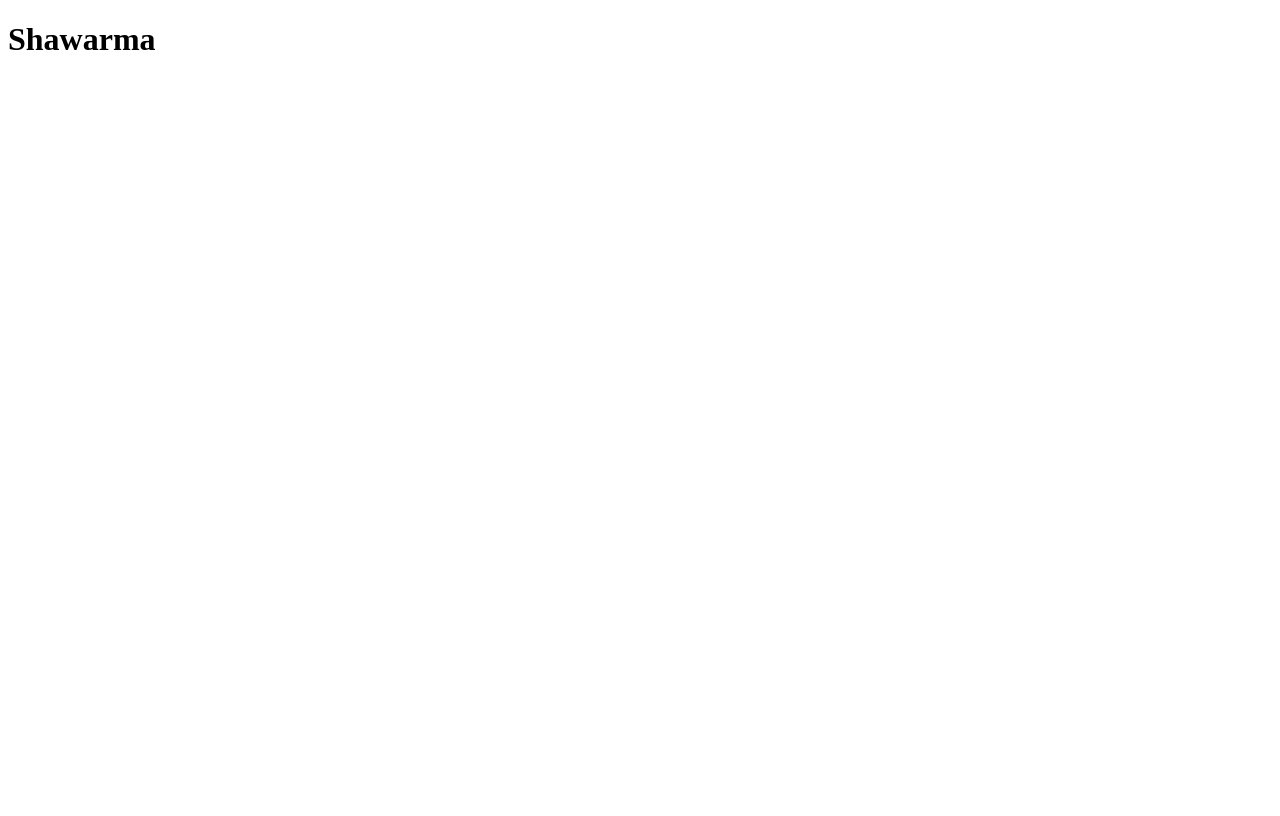
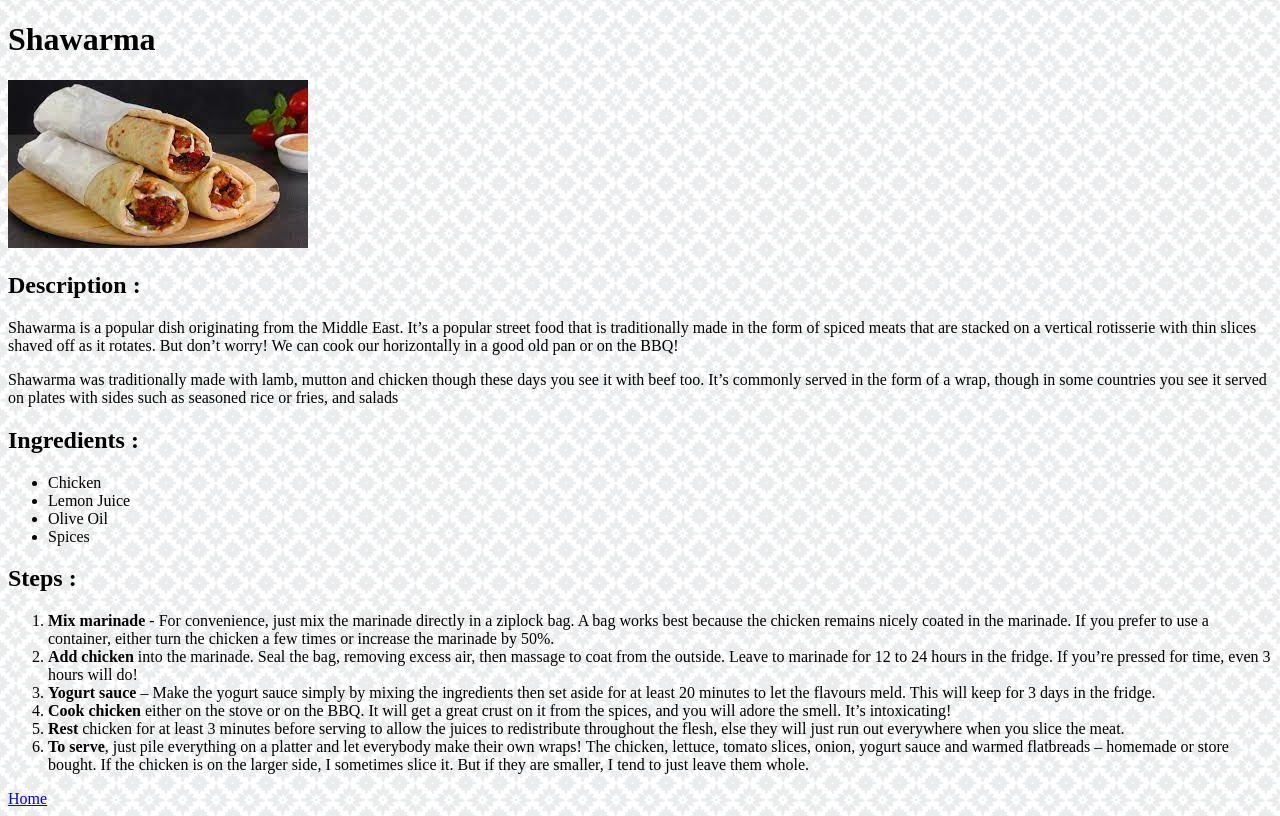
Before and after one commit to tomz005/odin-recipes, a plain HTML site: page recipes/shawarma.html in a window 1280 px wide. Drawn offline with Linux system fonts and the light colour scheme.

Commit message:
Add details of shawarma recipe

```diff
--- a/recipes/shawarma.html
+++ b/recipes/shawarma.html
@@ -4,7 +4,32 @@
     <meta charset="UTF-8">
     <title>Shawarma</title>
 </head>
-<body>
+<body style="background-image:url(../images/bg.png)">
     <h1>Shawarma</h1>
+    <img src="../images/shawarma.jpeg">
+    <h2>Description : </h2>
+        <p>
+            Shawarma is a popular dish originating from the Middle East. It’s a popular street food that is traditionally made in the form of spiced meats that are stacked on a vertical rotisserie with thin slices shaved off as it rotates. But don’t worry! We can cook our horizontally in a good old pan or on the BBQ!
+        </p>
+        <p>
+            Shawarma was traditionally made with lamb, mutton and chicken though these days you see it with beef too. It’s commonly served in the form of a wrap, though in some countries you see it served on plates with sides such as seasoned rice or fries, and salads
+        </p>
+    <h2>Ingredients : </h2>
+        <ul>
+            <li>Chicken</li>
+            <li>Lemon Juice</li>
+            <li>Olive Oil</li>
+            <li>Spices</li>
+        </ul>
+    <h2>Steps : </h2>
+        <ol>
+            <li><strong>Mix marinade</strong> - For convenience, just mix the marinade directly in a ziplock bag. A bag works best because the chicken remains nicely coated in the marinade. If you prefer to use a container, either turn the chicken a few times or increase the marinade by 50%.</li>
+            <li><strong>Add chicken</strong> into the marinade. Seal the bag, removing excess air, then massage to coat from the outside. Leave to marinade for 12 to 24 hours in the fridge. If you’re pressed for time, even 3 hours will do!</li>
+            <li><strong>Yogurt sauce </strong>– Make the yogurt sauce simply by mixing the ingredients then set aside for at least 20 minutes to let the flavours meld. This will keep for 3 days in the fridge.</li>
+            <li><strong>Cook chicken</strong> either on the stove or on the BBQ. It will get a great crust on it from the spices, and you will adore the smell. It’s intoxicating!</li>
+            <li><strong>Rest</strong> chicken for at least 3 minutes before serving to allow the juices to redistribute throughout the flesh, else they will just run out everywhere when you slice the meat.</li>
+            <li><strong>To serve</strong>, just pile everything on a platter and let everybody make their own wraps! The chicken, lettuce, tomato slices, onion, yogurt sauce and warmed flatbreads – homemade or store bought. If the chicken is on the larger side, I sometimes slice it. But if they are smaller, I tend to just leave them whole.</li>
+        </ol>
+    <a href="../index.html">Home</a>
 </body>
 </html>
```
Also changed, not shown: index.html (+1 -1 lines), images/bg.png (added), images/shawarma.jpeg (added).
